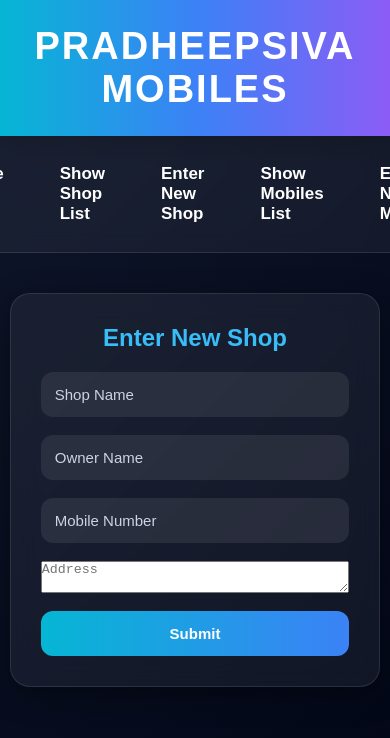
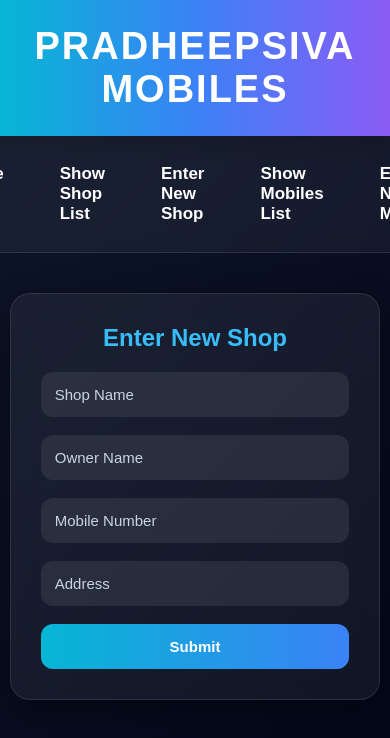
Before and after one commit to sathishramachandran/pradheepsiva, a React (Vite) app in the folder reactfront/: page /shop in a window 390 px wide. Shown: the top 738 px of the page. Built offline with nearby package versions, Linux system fonts and the light colour scheme.

Commit message:
mobile form final fix

```diff
--- a/reactfront/src/components/ShopForm.jsx
+++ b/reactfront/src/components/ShopForm.jsx
@@ -130,7 +130,8 @@ function ShopForm() {
           onChange={handleChange}
         />
 
-        <textarea
+        <input
+        type="text"
           name="address"
           placeholder="Address"
           value={shopData.address}
```
